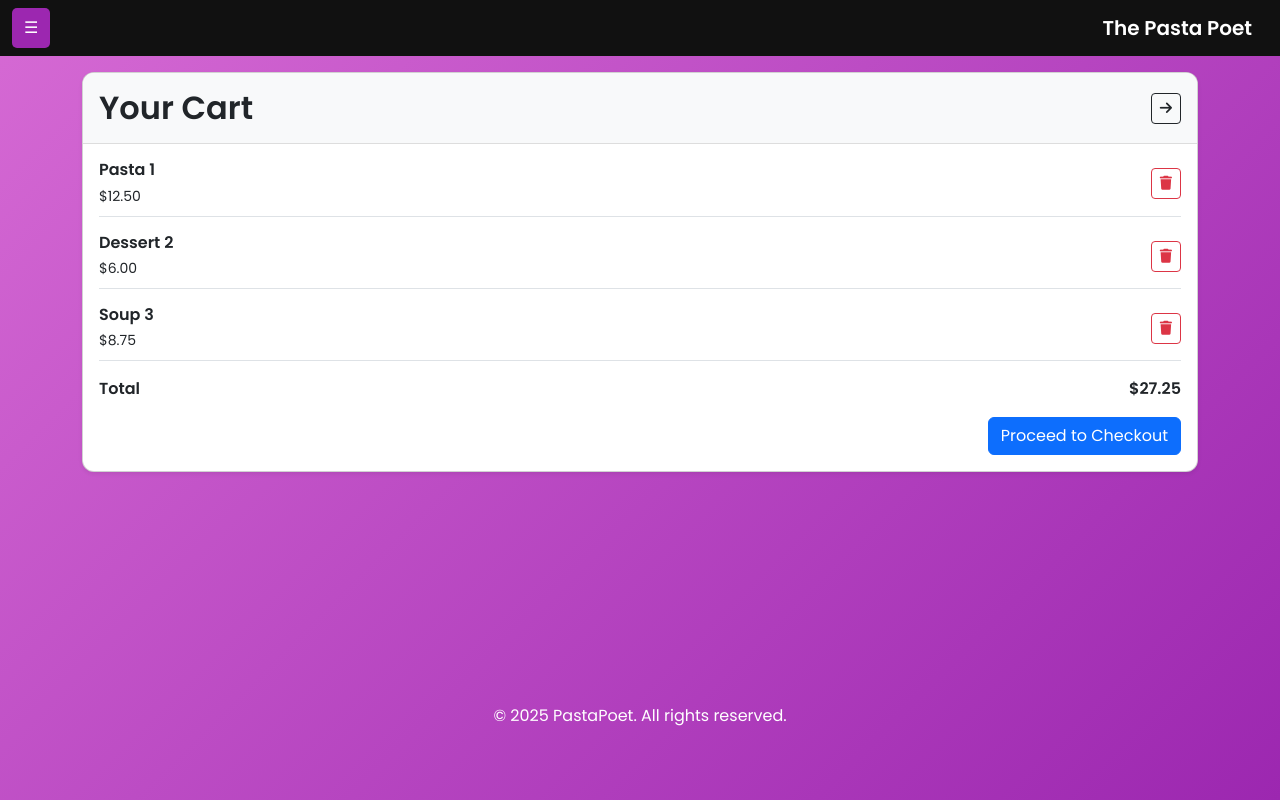
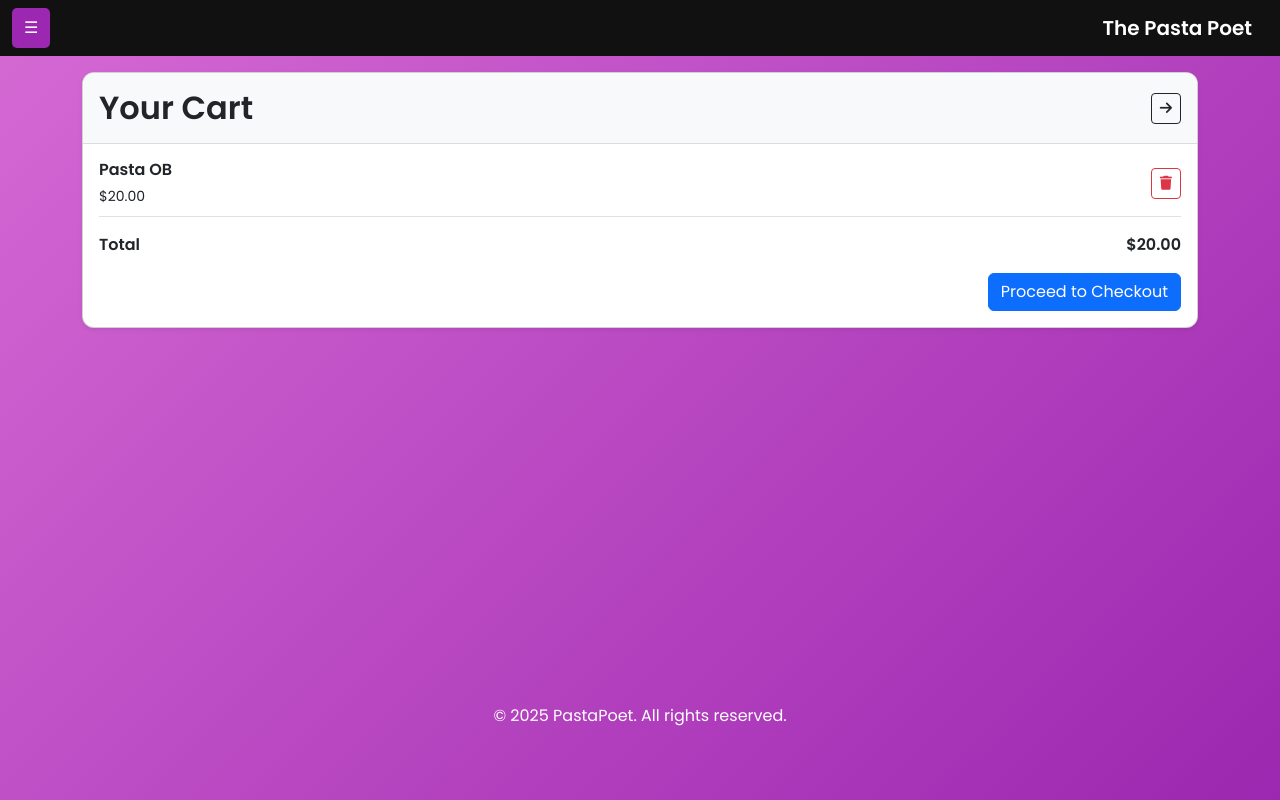
Before and after one commit to neoarchive/pastapoet-webapp, a Vue app: page /cart in a window 1280 px wide. Built offline with nearby package versions, Linux system fonts and the light colour scheme; a web font is replaced by a local one.

Commit message:
cart stuff

```diff
--- a/src/pages/Cart.vue
+++ b/src/pages/Cart.vue
@@ -16,7 +16,7 @@
           <div v-if="showCart">
             <div
               class="d-flex justify-content-between align-items-center mb-3 border-bottom pb-2"
-              v-for="(item, index) in cartItems"
+              v-for="(item, index) in cart.items"
               :key="index"
             >
               <div>
@@ -32,7 +32,7 @@
 
             <div class="d-flex justify-content-between fw-bold mt-3">
               <span>Total</span>
-              <span>${{ totalPrice.toFixed(2) }}</span>
+              <span>${{ cart.totalPrice.toFixed(2) }}</span>
             </div>
 
             <div class="text-end mt-3">
@@ -68,7 +68,12 @@
 
 <script setup>
 import { ref, reactive, computed } from 'vue'
+import { useCartStore } from '@/store'
 
+const cart = useCartStore()
+cart.addItem(
+  { name: "Pasta OB", price: 20.00 },
+)
 const showCart = ref(true)
 const cartItems = ref([
         { name: "Pasta 1", price: 12.5 },
@@ -91,7 +96,7 @@ function toggleSection(){
 }
 
 function removeItem(index){
-  cartItems.value.splice(index, 1)
+  cart.removeItem(index)
 }
 
 function submitOrder(){
--- a/src/store.js
+++ b/src/store.js
@@ -2,15 +2,22 @@ import { defineStore } from 'pinia';
 
 export const useCartStore = defineStore('cart', {
     state: () => ({
-        count: 0,
-        name: 'John'
+        items: []
     }),
     getters: {
-        doubleCount: (state) => state.count * 2,
+        totalItems: (state) => state.items.length,
+        totalPrice: (state) => state.items.reduce((sum, i) => sum + i.price, 0),
+        isEmpty: (state) => state.items.length === 0,
     },
     actions: {
-        increment() {
-            this.count++
+        addItem(item){
+            this.items.push(item)
         },
+        removeItem(index){
+            this.items.splice(index, 1)
+        },
+        clearCart(){
+            this.items = []
+        }
     },
 })
```
